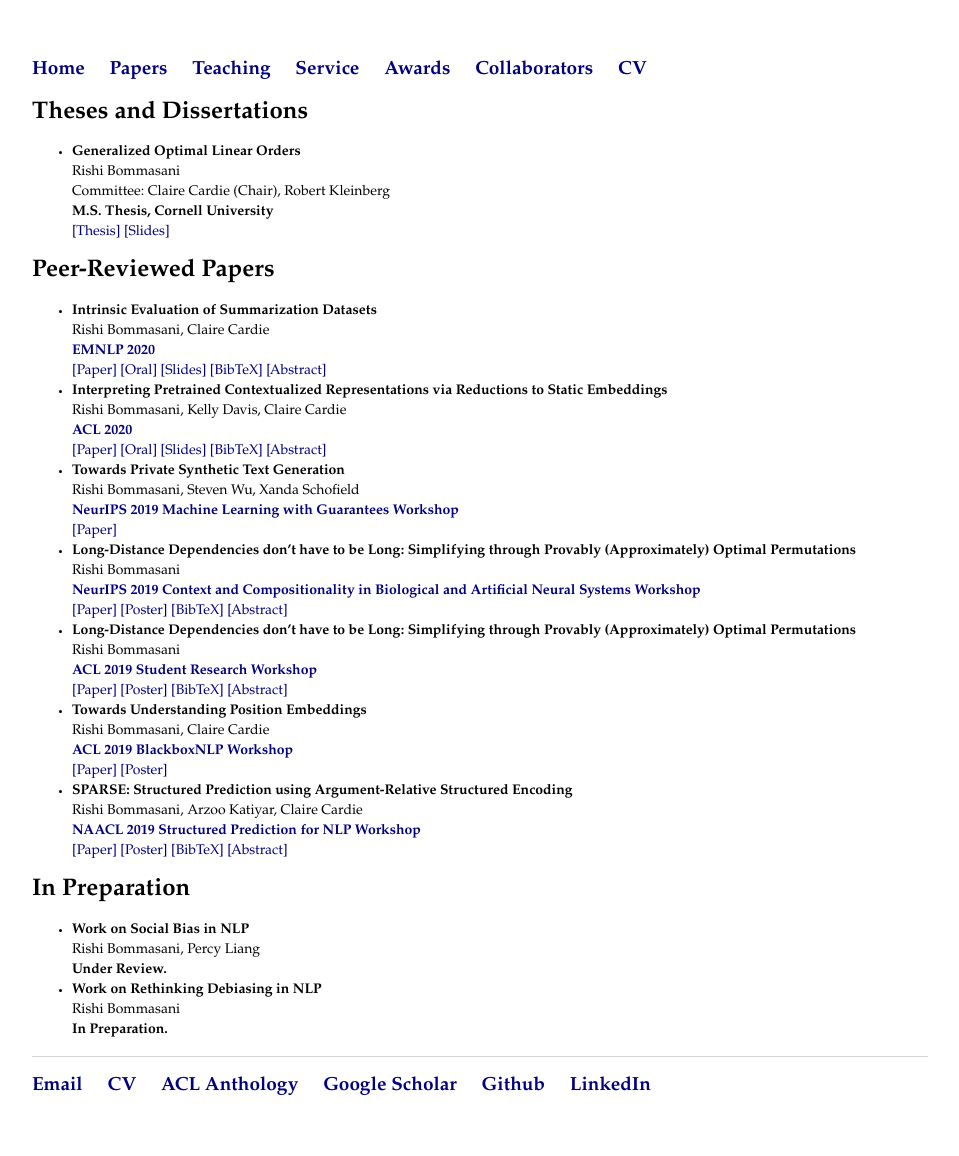
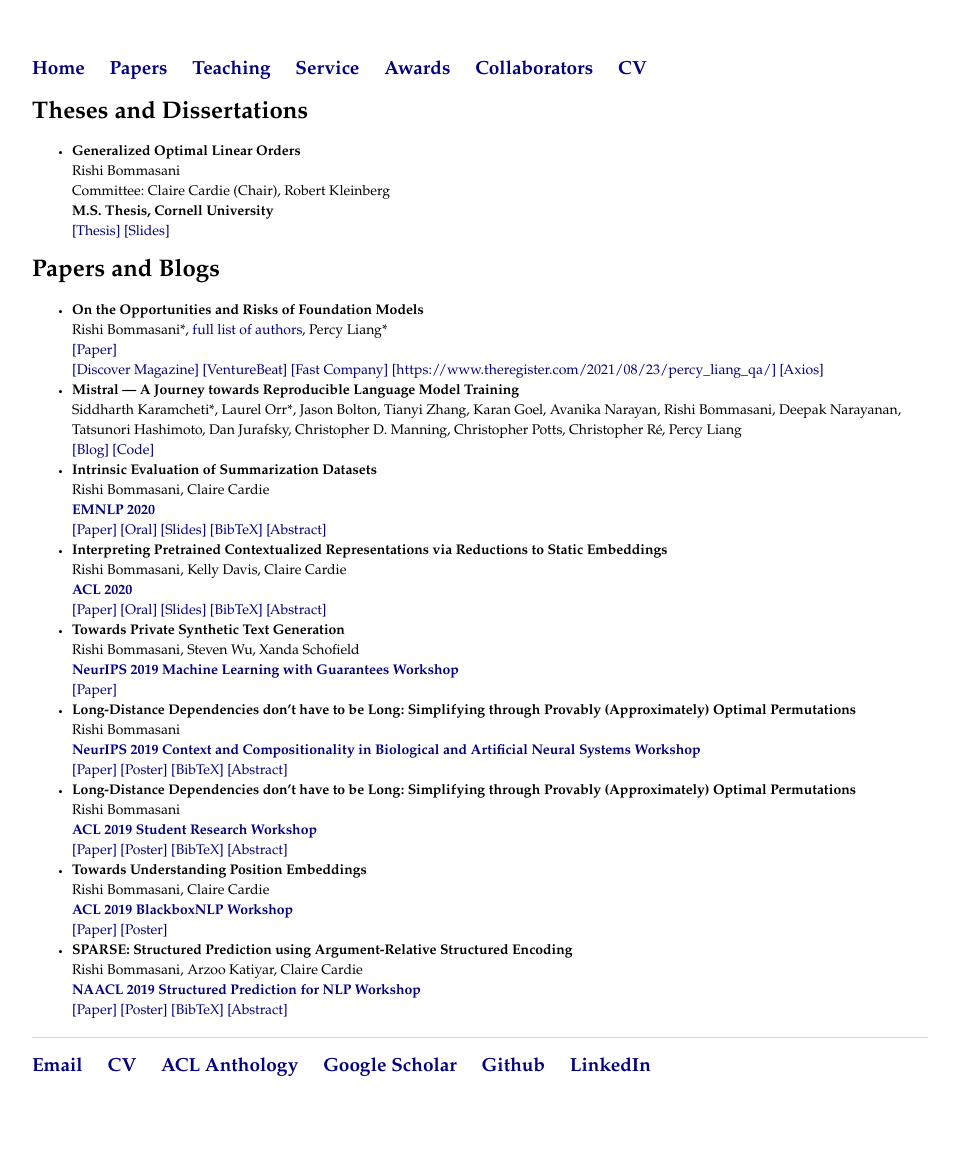
Before and after one commit to rishibommasani/rishibommasani.github.io, a Jekyll site: the page built from papers/index.html, in a window 1280 px wide. Shown: the whole page, without its empty margins (160-1119 px from the left). Built offline with Jekyll 4.4.1, drawn with Linux system fonts in a browser that asks for light colours.

Commit message:
Update index.html

```diff
--- a/papers/index.html
+++ b/papers/index.html
@@ -8,11 +8,18 @@ title: Papers
 		  <br> Rishi Bommasani
 		  <br> Committee: Claire Cardie (Chair), Robert Kleinberg
 		  <br> <b> M.S. Thesis, Cornell University </b>
-    		  <br> <a href="https://github.com/rishibommasani/rishibommasani.github.io/blob/master/papers/MSThesis.pdf">[Thesis]</a> <a href="https://github.com/rishibommasani/rishibommasani.github.io/blob/master/papers/Thesis-Defense-2020.pdf">[Slides]</a>
+    		  <br> <a href="https://ecommons.cornell.edu/handle/1813/103195">[Thesis]</a> <a href="https://github.com/rishibommasani/rishibommasani.github.io/blob/master/papers/Thesis-Defense-2020.pdf">[Slides]</a>
           </li>
 	</ul>
-	<h1>Peer-Reviewed Papers</h1>
+	<h1>Papers and Blogs</h1>
 	  <ul>
+          <li><b> On the Opportunities and Risks of Foundation Models </b>
+		  <br> Rishi Bommasani*, <a href="https://crfm.stanford.edu/report.html">full list of authors</a>, Percy Liang*
+		  <br> <a href="https://arxiv.org/abs/2108.07258">[Paper]</a>
+		  <br> <a href="https://www.discovermagazine.com/technology/the-coming-identity-crisis-for-ai">[Discover Magazine]</a> <a href="https://venturebeat.com/2021/08/18/foundation-models-risk-exacerbating-mls-ethical-challenges/">[VentureBeat]</a> <a href="https://www.fastcompany.com/90666920/ai-bias-stanford-percy-liang-fei-fei-li">[Fast Company]</a> <a href="The Register">[https://www.theregister.com/2021/08/23/percy_liang_qa/]</a> <a href="https://www.axios.com/foundation-ai-models-stanford-5562dc3f-99c1-4127-bc6a-6e4e6ecc982a.html">[Axios]</a> </li>
+          <li><b> Mistral — A Journey towards Reproducible Language Model Training </b>
+		  <br> Siddharth Karamcheti*, Laurel Orr*, Jason Bolton, Tianyi Zhang, Karan Goel, Avanika Narayan, Rishi Bommasani, Deepak Narayanan, Tatsunori Hashimoto, Dan Jurafsky, Christopher D. Manning, Christopher Potts, Christopher Ré, Percy Liang
+		  <br> <a href="https://crfm.stanford.edu/blog.html">[Blog]</a> <a href="https://github.com/stanford-crfm/mistral">[Code]</a> </li>
           <li><b> Intrinsic Evaluation of Summarization Datasets </b>
 		  <br> Rishi Bommasani, Claire Cardie
 		  <br> <b> <a href="https://2020.emnlp.org/">EMNLP 2020</a> </b>
@@ -42,12 +49,3 @@ title: Papers
 		  <br> <b> <a href="http://structuredprediction.github.io/SPNLP19">NAACL 2019 Structured Prediction for NLP Workshop</a> </b>
 		  <br> <a href="https://www.aclweb.org/anthology/W19-1503">[Paper]</a> <a href="https://drive.google.com/open?id=0BwHpOd64l_vAM1BwcVM3RE52S2h6b214d0x4bERfYjNnMHhR">[Poster]</a> <a href="https://www.aclweb.org/anthology/papers/W/W19/W19-1503.bib">[BibTeX]</a> <a href="https://www.aclweb.org/anthology/W19-1503/">[Abstract]</a></li>
 	  </ul>
-	<h1>In Preparation</h1>
-	  <ul>
-          <li><b> Work on Social Bias in NLP </b>
-		  <br> Rishi Bommasani, Percy Liang
-		  <br> <b> Under Review. </b> </li>
-          <li><b> Work on Rethinking Debiasing in NLP </b>
-		  <br> Rishi Bommasani
-		  <br> <b> In Preparation. </b> </li>
-	  </ul>
```
